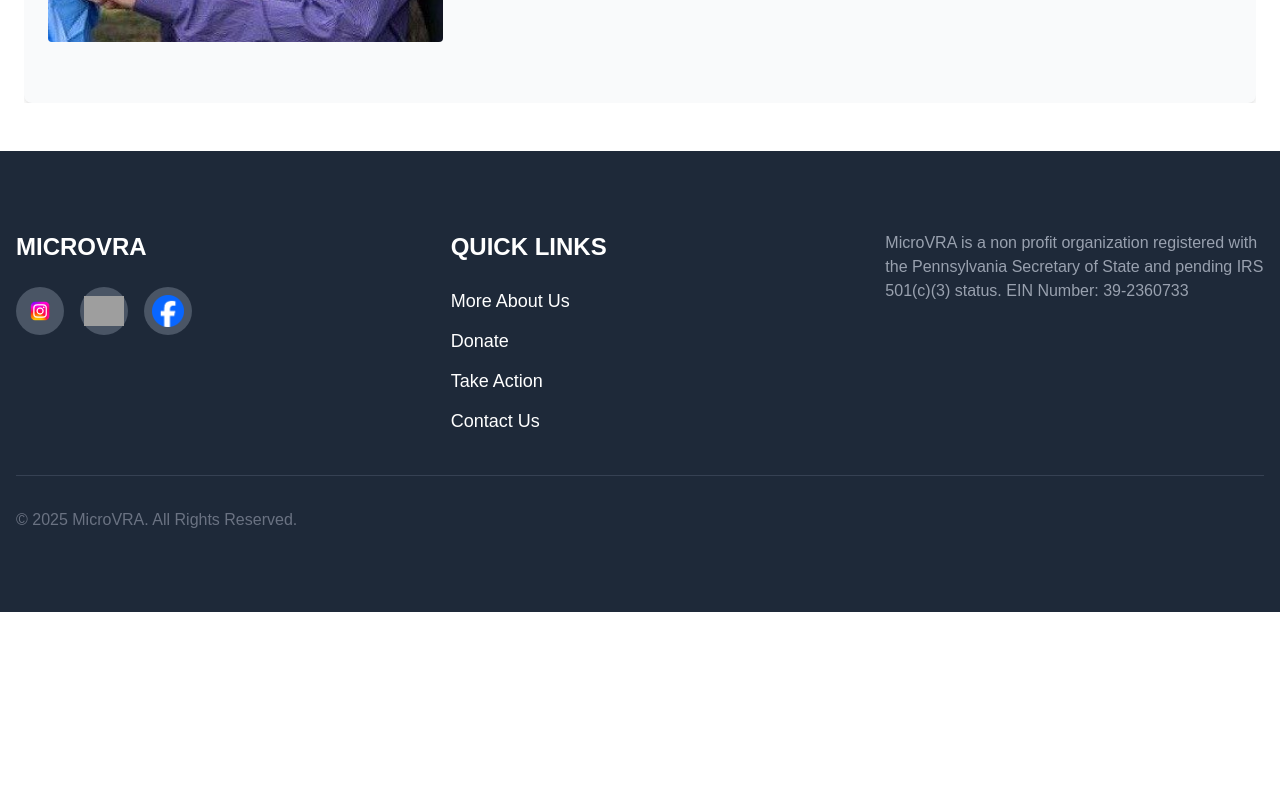
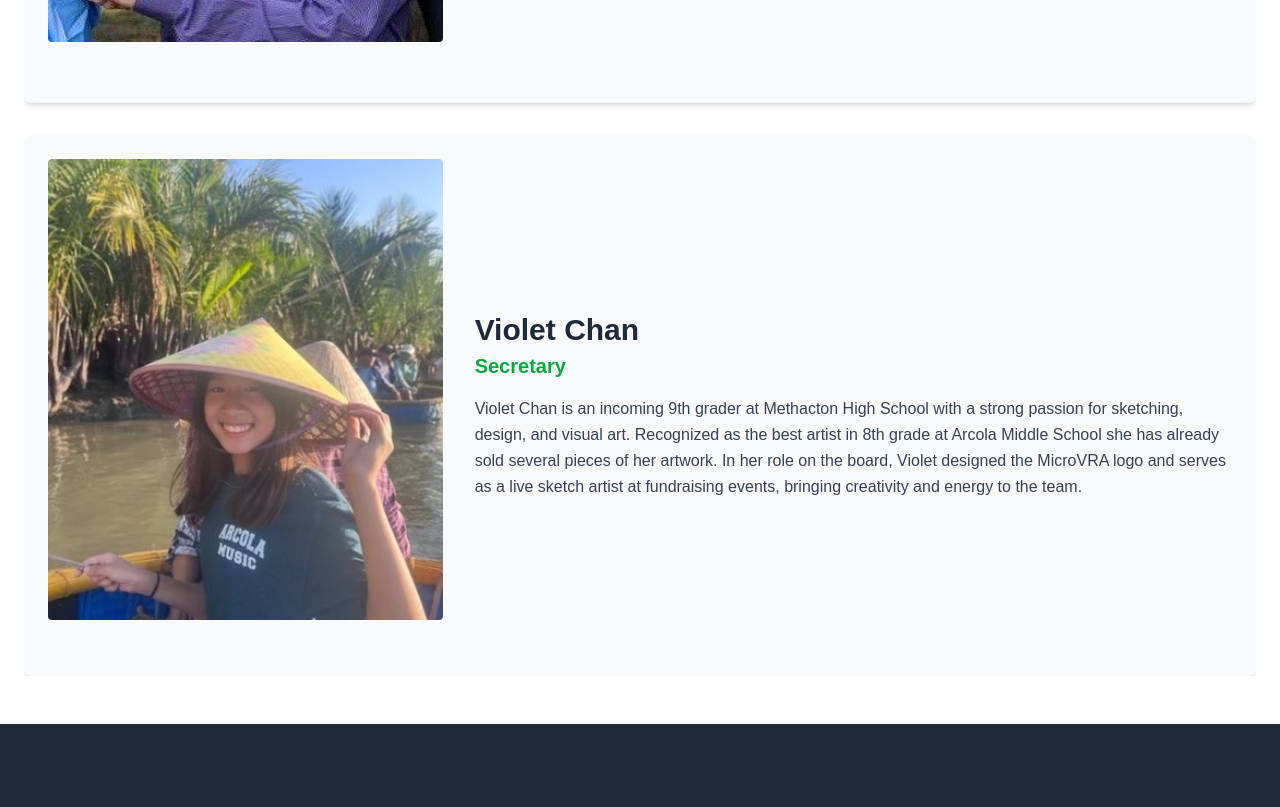
Before and after one commit to RM0420/microVRA, a Next.js app: page /about in a window 1280 px wide. Shown: the part 1960-2767 px from the top of the page. Before the commit the page ends 2572 px from the top, so only its background shows below. Built offline with nearby package versions, Linux system fonts and the light colour scheme; grey boxes are pictures that could not be loaded.

Commit message:
added violet to about us

```diff
--- a/src/app/about/page.tsx
+++ b/src/app/about/page.tsx
@@ -15,7 +15,7 @@
   {
     id: 1,
     name: "Anderson Chan",
-    title: "President: Director of Financial Operations",
+    title: "President; Director of Financial Operations",
     description:
       "Anderson Chan is a high school junior at Methacton High School. As the founder of The MicroVRA Fund, he aims to impact the world by funding microloans to struggling entrepreneurs around the world while pursuing his love of finance through being the director of financial operations. Outside of this organization, Anderson has many hobbies, including playing soccer, swimming, playing the saxophone, and understanding business topics. Overall, he is an activist against inequality around the world, starting small with tackling underfunded entrepreneurship.",
     imageUrl: "/images/profiles/AndersonPic.jpg", // Profile image path
@@ -24,7 +24,7 @@
   {
     id: 2,
     name: "Rohit Mahajan",
-    title: "Vice President: Director of Technology",
+    title: "Vice President; Director of Technology",
     description:
       "Rohit Mahajan is a driven and ambitious high school junior with a strong passion for computer science and finance. " +
       "As the vice president of The MicroVRA Fund, he aims to impact the world by funding microloans to struggling entrepreneurs around the world " +
@@ -43,15 +43,15 @@
     imageUrl: "/images/profiles/RobertoPic.jpg",
     objectPosition: "right",
   },
-  // {
-  //   id: 4,
-  //   name: "Violet Chan",
-  //   title: "Secretary",
-  //   description:
-  //     "Sed ut perspiciatis unde omnis iste natus error sit voluptatem accusantium doloremque laudantium, totam rem aperiam, eaque ipsa quae ab illo inventore veritatis et quasi architecto beatae vitae dicta sunt explicabo. Nemo enim ipsam voluptatem quia voluptas sit aspernatur aut odit aut fugit, sed quia consequuntur magni dolores eos qui ratione voluptatem sequi nesciunt.",
-  //   imageUrl: "/placeholders/team-member-placeholder.svg", // Generic placeholder
-  //   objectPosition: "center",
-  // },
+  {
+    id: 4,
+    name: "Violet Chan",
+    title: "Secretary",
+    description:
+      "Violet Chan is an incoming 9th grader at Methacton High School with a strong passion for sketching, design, and visual art. Recognized as the best artist in 8th grade at Arcola Middle School she has already sold several pieces of her artwork. In her role on the board, Violet designed the MicroVRA logo and serves as a live sketch artist at fundraising events, bringing creativity and energy to the team.",
+    imageUrl: "/images/profiles/VioletPic.jpg", // Profile image path
+    objectPosition: "left center",
+  },
 ];
 
 const volunteerLeadersData: TeamMember[] = [
```
Also changed, not shown: public/images/profiles/VioletPic.jpg (added), public/images/profiles/backup/VioletPic.jpg (added).
